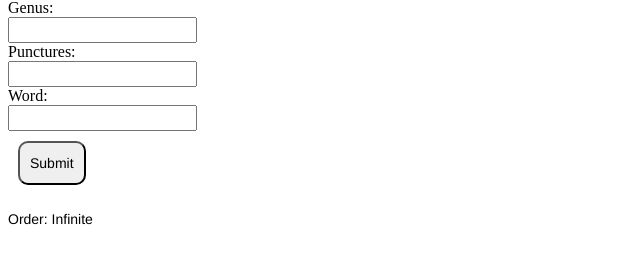
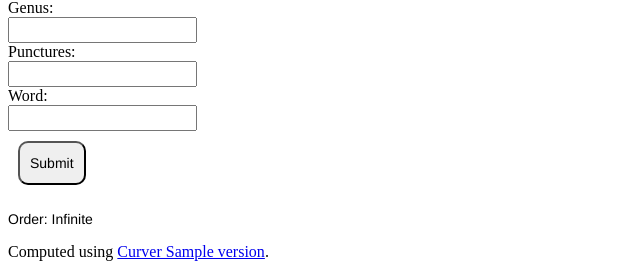
Before and after one commit to MarkCBell/periodic, a Django app: template quotient/templates/quotient/index.html in a window 1280 px wide. Shown: the part 677-946 px from the top of the page, without its empty margins (0-640 px from the left). Before the commit the page ends 902 px from the top, so only its background shows below. Run offline with Django 3.2, Linux system fonts and the light colour scheme; tables that the repository leaves empty hold one stand-in row (values such as "Sample post"); the template is opened without the code that fills it: values that come from a table or form of the project are taken from there, most other values are stand-ins (such as "Sample title", 1, 10 or a date in 2020).

Commit message:
Added curver reference.

```diff
--- a/quotient/templates/quotient/index.html
+++ b/quotient/templates/quotient/index.html
@@ -44,5 +44,7 @@
         {% else %}
             <p>Order: Infinite </p>
         {% endif %}
+
+        Computed using <a href="https://curver.readthedocs.io">Curver {{ version }}</a>.
     {% endif %}
 {% endblock %}
--- a/quotient/views.py
+++ b/quotient/views.py
@@ -20,4 +20,4 @@ def index(request):
         order = None
         signature = None
 
-    return render(request, 'quotient/index.html', {'form': form, 'order': order, 'signature': signature})
+    return render(request, 'quotient/index.html', {'form': form, 'order': order, 'signature': signature, 'version': curver.__version__})
```
